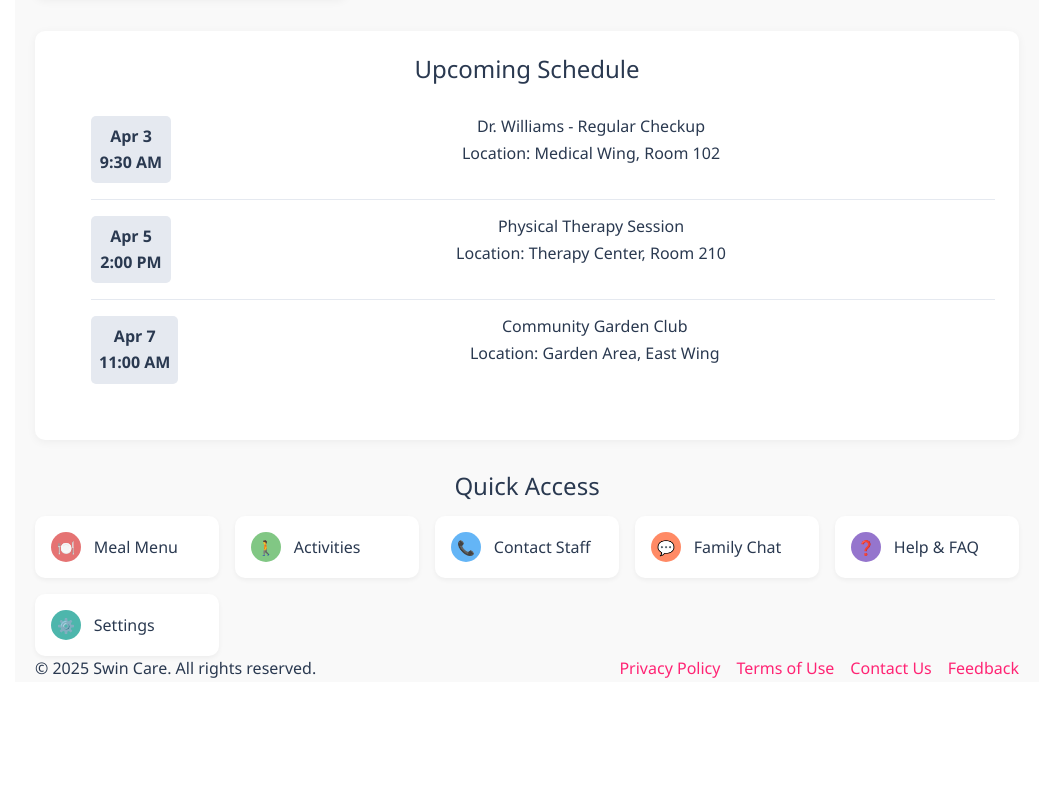
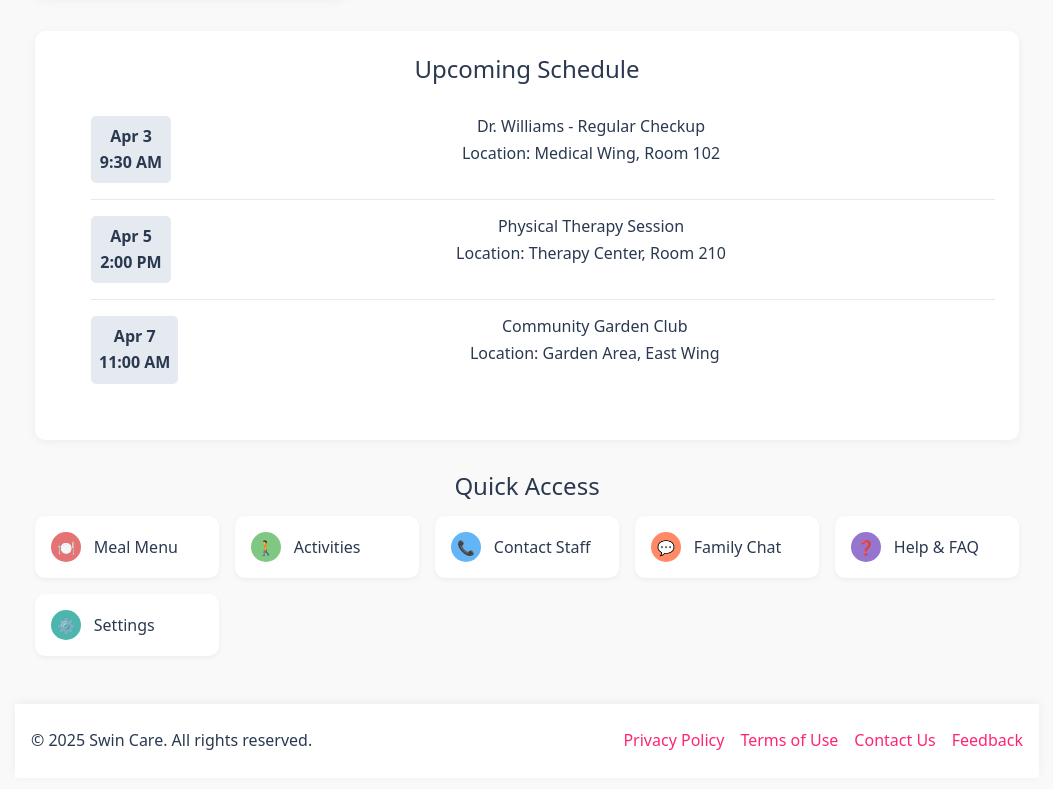
Before and after one commit to Takeruso/projectA, a Vue app in the folder frontend/: page /staff in a window 1280 px wide. Shown: the part 809-1598 px from the top of the page, without its empty margins (113-1166 px from the left). Before the commit the page ends 1523 px from the top, so only its background shows below. Built offline with nearby package versions, Linux system fonts and the light colour scheme; no server answers.

Commit message:
clean the code

```diff
--- a/frontend/src/App.vue
+++ b/frontend/src/App.vue
@@ -1,9 +1,11 @@
 <script setup>
 // import HelloWorld from './components/HelloWorld.vue'
+import Footer from './components/Footer.vue'
 </script>
 
 <template>
   <router-view />
+  <Footer />
 </template>
 
 <script setup></script>
--- /dev/null
+++ b/frontend/src/assets/styles/variables.css
@@ -0,0 +1,21 @@
+:root {
+  --primary: #ff2474;
+  --primary-light: #ff5d98;
+  --secondary: #f4b942;
+  --dark: #2a3950;
+  --light: #f9f9f9;
+  --danger: #d64045;
+  --success: #4caf50;
+  --gray: #e5e9f0;
+  background-color: var(--light);
+  color: var(--dark);
+  min-height: 100vh;
+  font-family: 'Segoe UI', Tahoma, Geneva, Verdana, sans-serif;
+  line-height: 1.6;
+}
+
+body {
+  background-color: var(--light);
+  color: var(--dark);
+  line-height: 1.6;
+}
--- /dev/null
+++ b/frontend/src/components/Footer.vue
@@ -0,0 +1,62 @@
+<template>
+  <footer>
+    <div class="container footer-container">
+      <div class="copyright">© 2025 Swin Care. All rights reserved.</div>
+      <div class="footer-links">
+        <router-link to="/privacy-policy">Privacy Policy</router-link>
+        <router-link to="/terms">Terms of Use</router-link>
+        <router-link to="/contact">Contact Us</router-link>
+        <router-link to="/feedback">Feedback</router-link>
+      </div>
+    </div>
+  </footer>
+</template>
+
+<script setup></script>
+
+<style scoped>
+footer {
+  background-color: white;
+  padding: 1.5rem 0;
+  margin-top: 3rem;
+  box-shadow: 0 -2px 10px rgba(0, 0, 0, 0.05);
+  --primary: #ff2474;
+  --primary-light: #ff5d98;
+  --secondary: #f4b942;
+  --dark: #2a3950;
+  --light: #f9f9f9;
+  --danger: #d64045;
+  --success: #4caf50;
+  --gray: #e5e9f0;
+}
+
+.container {
+  max-width: 1200px;
+  margin: 0 auto;
+  padding: 0 1rem;
+}
+
+.footer-container {
+  display: flex;
+  justify-content: space-between;
+  align-items: center;
+}
+
+.footer-links a {
+  color: var(--primary, #3498db);
+  margin-left: 1rem;
+  text-decoration: none;
+}
+
+.footer-links a:hover {
+  text-decoration: underline;
+}
+
+@media (max-width: 768px) {
+  .footer-container {
+    flex-direction: column;
+    align-items: flex-start;
+    gap: 1rem;
+  }
+}
+</style>
--- a/frontend/src/main.js
+++ b/frontend/src/main.js
@@ -4,5 +4,6 @@ import App from './App.vue'
 import router from './router'
 import '@fortawesome/fontawesome-free/css/all.min.css'
 import 'bootstrap/dist/css/bootstrap.min.css'
+import './assets/styles/variables.css'
 
 createApp(App).use(router).mount('#app')
--- a/frontend/src/views/resident/ResidentDashboard.vue
+++ b/frontend/src/views/resident/ResidentDashboard.vue
@@ -136,7 +136,7 @@
       </div>
     </main>
 
-    <footer>
+    <!-- <footer>
       <div class="container footer-container">
         <div class="copyright">© 2025 Swin Care. All rights reserved.</div>
         <div class="footer-links">
@@ -146,7 +146,7 @@
           <a href="#">Feedback</a>
         </div>
       </div>
-    </footer>
+    </footer> -->
   </div>
 </template>
 
@@ -176,7 +176,7 @@ onMounted(() => {
 </script>
 
 <style scoped>
-.resident-page {
+/* .resident-page {
   --primary: #ff2474;
   --primary-light: #ff5d98;
   --secondary: #f4b942;
@@ -185,12 +185,12 @@ onMounted(() => {
   --danger: #d64045;
   --success: #4caf50;
   --gray: #e5e9f0;
-  /* background-color: var(--light);
+  background-color: var(--light);
   color: var(--dark);
   min-height: 100vh;
   font-family: 'Segoe UI', Tahoma, Geneva, Verdana, sans-serif;
-  line-height: 1.6; */
-}
+  line-height: 1.6;
+} */
 
 :deep(.resident-page *) {
   all: unset;
@@ -198,11 +198,11 @@ onMounted(() => {
   box-sizing: border-box;
 }
 
-:deep(.resident-page body) {
+/* :deep(.resident-page body) {
   background-color: var(--light);
   color: var(--dark);
   line-height: 1.6;
-}
+} */
 
 /* :deep(.resident-page header) {
   background-color: white;
@@ -233,12 +233,12 @@ onMounted(() => {
   z-index: 100;
 }
 
-.resident-page footer {
+/* .resident-page footer {
   background-color: white;
   padding: 1.5rem 0;
   margin-top: 3rem;
   box-shadow: 0 -2px 10px rgba(0, 0, 0, 0.05);
-}
+} */
 
 .container {
   width: 80vw;
@@ -426,7 +426,7 @@ onMounted(() => {
   font-size: 0.9rem;
 }
 
-.footer-container {
+/* .footer-container {
   display: flex;
   justify-content: space-between;
   align-items: center;
@@ -440,7 +440,7 @@ onMounted(() => {
 
 .footer-links a:hover {
   text-decoration: underline;
-}
+} */
 
 .alert-count {
   background-color: var(--danger);
--- a/frontend/src/views/staff/staffDashboard.vue
+++ b/frontend/src/views/staff/staffDashboard.vue
@@ -141,7 +141,7 @@
       </div>
     </main>
 
-    <footer>
+    <!-- <footer>
       <div class="container footer-container">
         <div class="copyright">© 2025 Swin Care. All rights reserved.</div>
         <div class="footer-links">
@@ -151,7 +151,7 @@
           <a href="#">Feedback</a>
         </div>
       </div>
-    </footer>
+    </footer> -->
   </div>
 </template>
 
@@ -196,7 +196,7 @@ const totalAppoinment = computed(() => {
 </script>
 
 <style scoped>
-.staff-page {
+/* .staff-page {
   --primary: #ff2474;
   --primary-light: #ff5d98;
   --secondary: #f4b942;
@@ -210,7 +210,7 @@ const totalAppoinment = computed(() => {
   min-height: 100vh;
   font-family: 'Segoe UI', Tahoma, Geneva, Verdana, sans-serif;
   line-height: 1.6;
-}
+} */
 
 :deep(.resident-page *) {
   all: unset;
```
